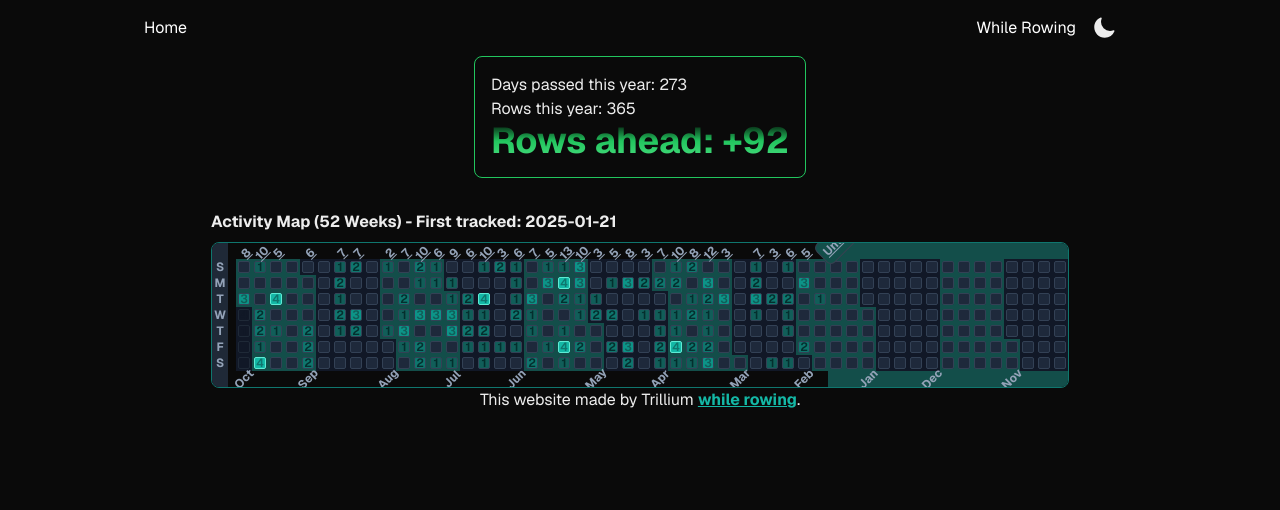
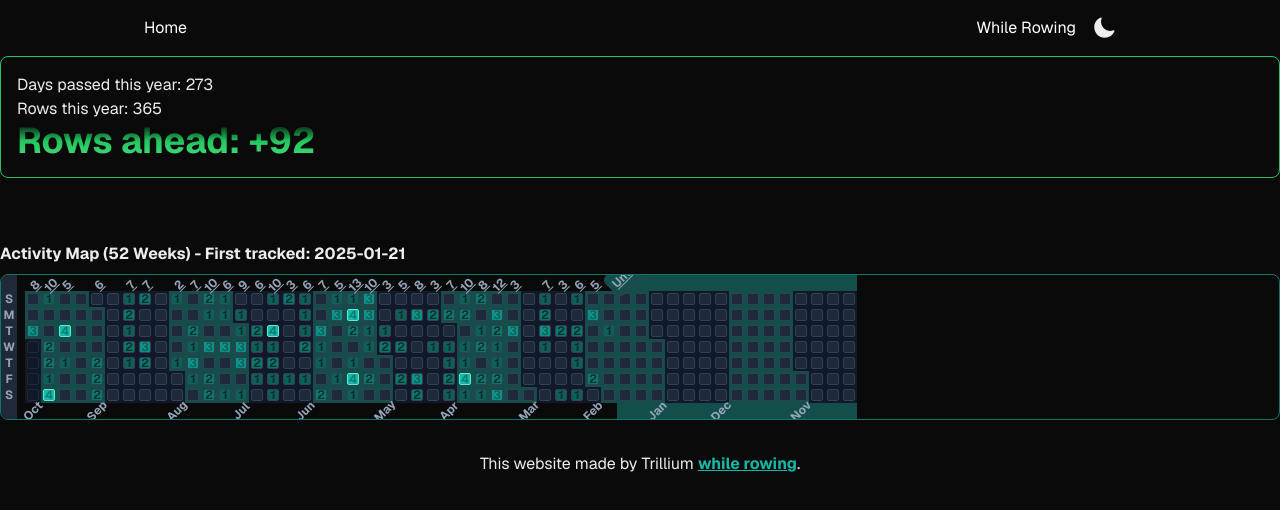
Before and after one commit to trillium/row_tracker, a Next.js app: page / in a window 1280 px wide. Shown: the top 510 px of the page. Built offline with nearby package versions, Linux system fonts and the light colour scheme.

Commit message:
refactor: Clean up layout and styling
Remove test background colors and improve container layout with proper overflow handling and spacing.

```diff
--- a/src/app/page.tsx
+++ b/src/app/page.tsx
@@ -10,7 +10,7 @@ export default async function Home() {
   const rowsData = rowsContent.split("\n").filter((line) => line.trim());
 
   return (
-    <div className="flex flex-col gap-8 items-center justify-center max-w-screen">
+    <div className="flex flex-col gap-8 overflow-x-auto">
       <RowingStats />
       <ActivityMap rowsData={rowsData} />
     </div>
--- a/src/components/ActivityMap.tsx
+++ b/src/components/ActivityMap.tsx
@@ -15,7 +15,7 @@ const ActivityMap: React.FC<ActivityMapProps> = ({ rowsData }) => {
   weeks.reverse(); // Reverse to start from most recent weeks
 
   return (
-    <div>
+    <div className="py-8">
       <h3 className="mb-2 font-bold">
         Activity Map (52 Weeks){firstDate && ` - First tracked: ${firstDate}`}
       </h3>
```
